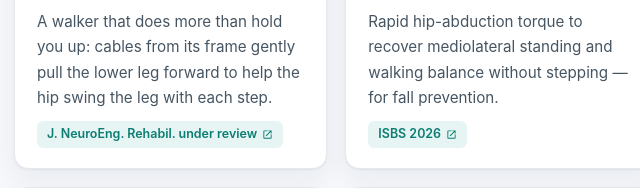
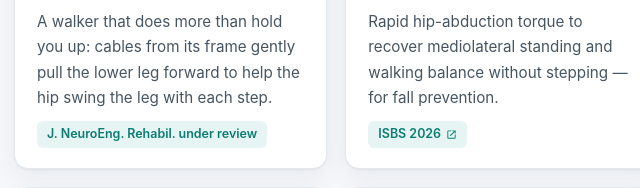
Before and after one commit to alirezanasirzadeh/alirezanasirzadeh.github.com, a plain HTML site: page index.html in a window 1280 px wide. Shown: the part 1317-1505 px from the top of the page, 138-778 px from the left. Drawn offline with Linux system fonts and the light colour scheme.

Commit message:
Change venue link to span in index.html
Replaced the link with a span for the venue citation.

```diff
--- a/index.html
+++ b/index.html
@@ -387,7 +387,7 @@
           <h3>Walker Active Assistance for the Elderly</h3>
           <p>A walker that does more than hold you up: cables from its frame gently pull the lower leg forward to help the hip
             swing the leg with each step.</p>
-          <a class="venue" href="https://doi.org/10.1186/s12984-026-02044-0" target="_blank" rel="noopener">J. NeuroEng. Rehabil. under review<svg viewBox="0 0 24 24" aria-hidden="true"><path d="M14 3v2h3.59l-9.3 9.29 1.42 1.42L19 6.41V10h2V3h-7zM19 19H5V5h7V3H5a2 2 0 0 0-2 2v14a2 2 0 0 0 2 2h14a2 2 0 0 0 2-2v-7h-2v7z"/></svg></a>
+          <span class="venue">J. NeuroEng. Rehabil. under review</span>
         </div>
         <div class="card reveal">
           <div class="card-media" data-media data-vids="assets/hmedi/1.mp4,assets/hmedi/2.mp4">
```
